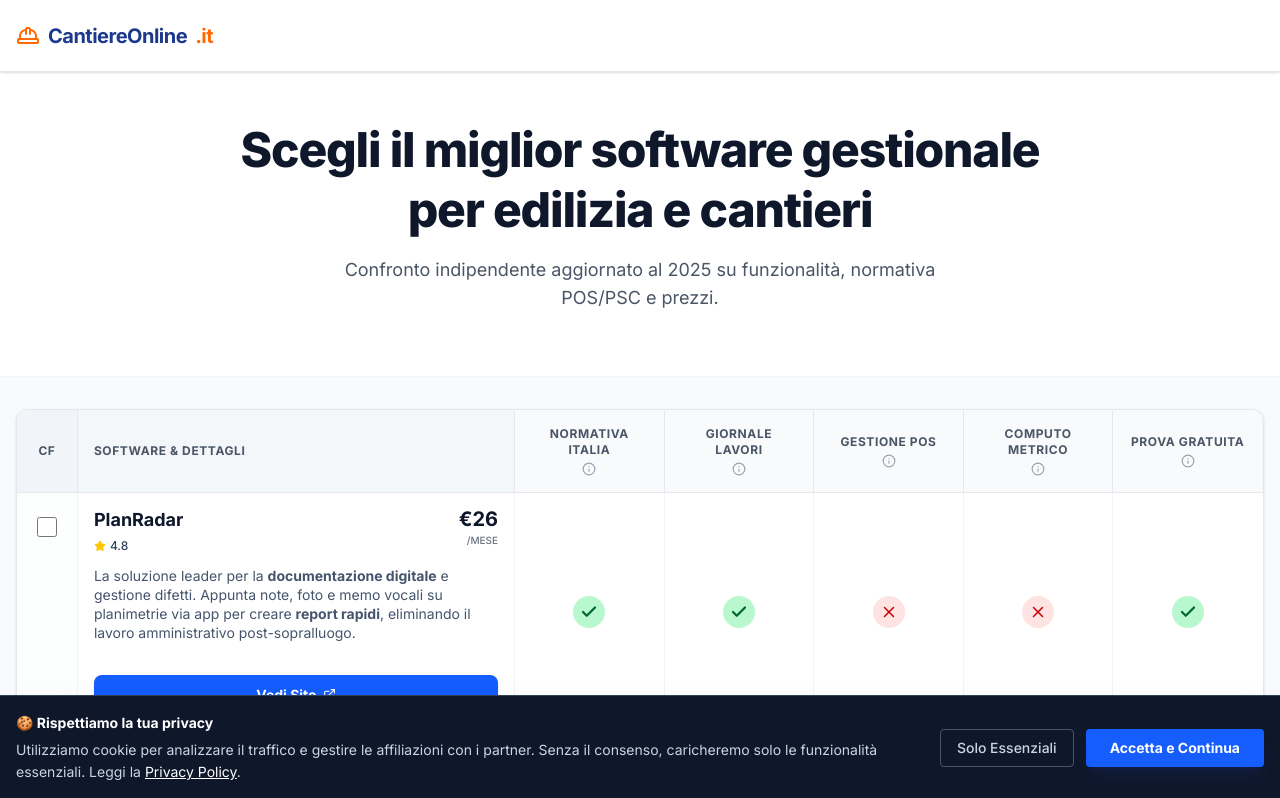
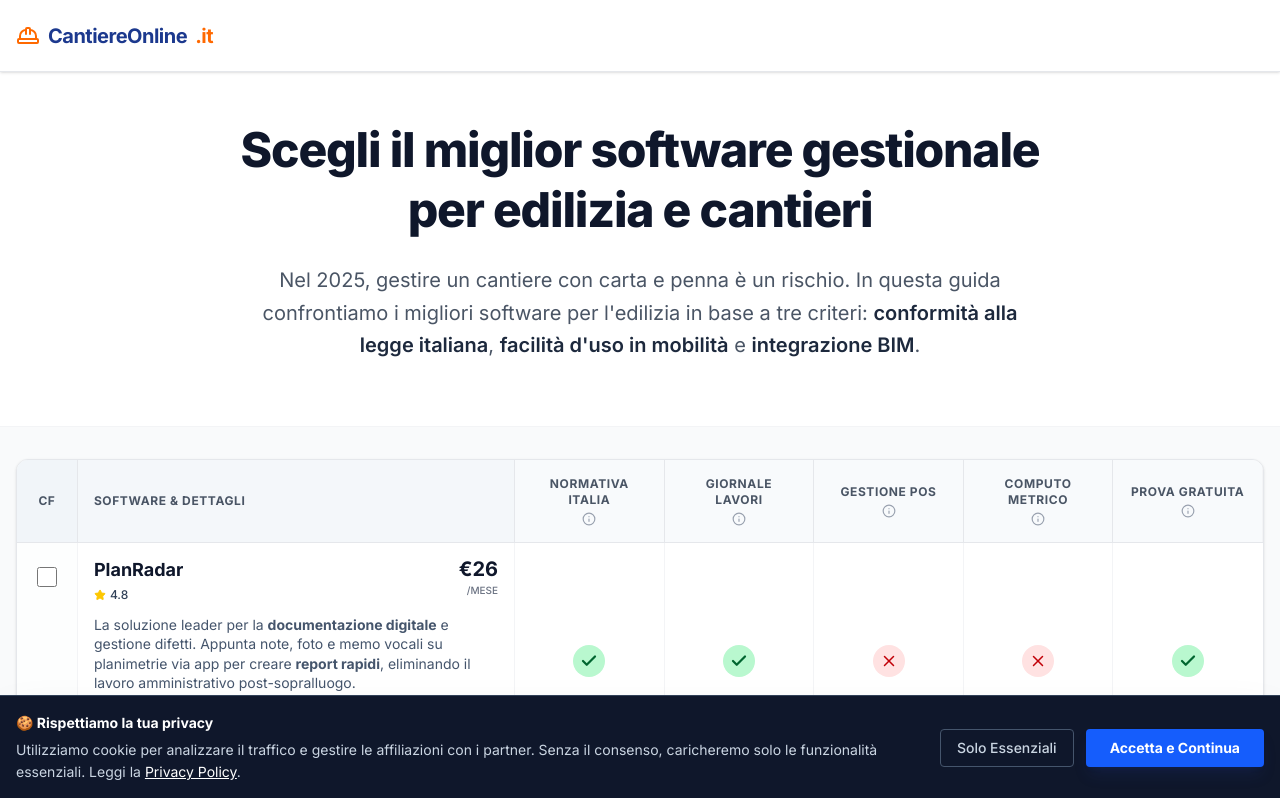
Before and after one commit to Mikymayk/cantiereonline, a Next.js app: page / in a window 1280 px wide. Shown: the top 798 px of the page. Built offline with nearby package versions, Linux system fonts and the light colour scheme.

Commit message:
Aggiunta h2

```diff
--- a/app/page.tsx
+++ b/app/page.tsx
@@ -91,15 +91,16 @@
         </div>
       </header>
 
-      {/* HERO SECTION */}
+{/* HERO SECTION */}
       {!showDeepCompare && (
         <section className="bg-white pb-10 pt-12 px-4 text-center border-b border-gray-100 w-full">
-          <h1 className="text-3xl md:text-5xl font-extrabold text-slate-900 mb-4 tracking-tight max-w-4xl mx-auto leading-tight">
+          <h1 className="text-3xl md:text-5xl font-extrabold text-slate-900 mb-6 tracking-tight max-w-4xl mx-auto leading-tight">
             Scegli il miglior software gestionale <br className="hidden md:block"/> per edilizia e cantieri
           </h1>
-          <p className="text-lg text-gray-600 max-w-2xl mx-auto mb-6">
-            Confronto indipendente aggiornato al 2025 su funzionalità, normativa POS/PSC e prezzi.
-          </p>
+
+          <h2 className="text-lg md:text-xl text-gray-600 max-w-3xl mx-auto mb-6 leading-relaxed font-normal">
+            Nel 2025, gestire un cantiere con carta e penna è un rischio. In questa guida confrontiamo i migliori software per l'edilizia in base a tre criteri: <strong className="text-slate-800 font-semibold">conformità alla legge italiana</strong>, <strong className="text-slate-800 font-semibold">facilità d'uso in mobilità</strong> e <strong className="text-slate-800 font-semibold">integrazione BIM</strong>.
+          </h2>
         </section>
       )}
 
```
